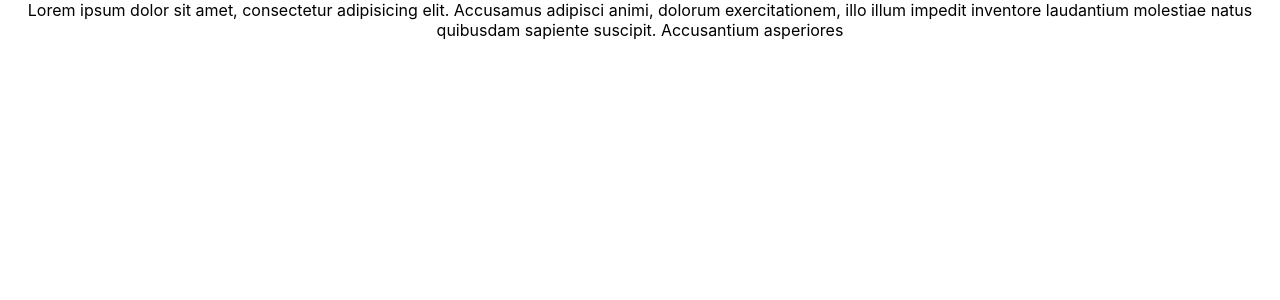
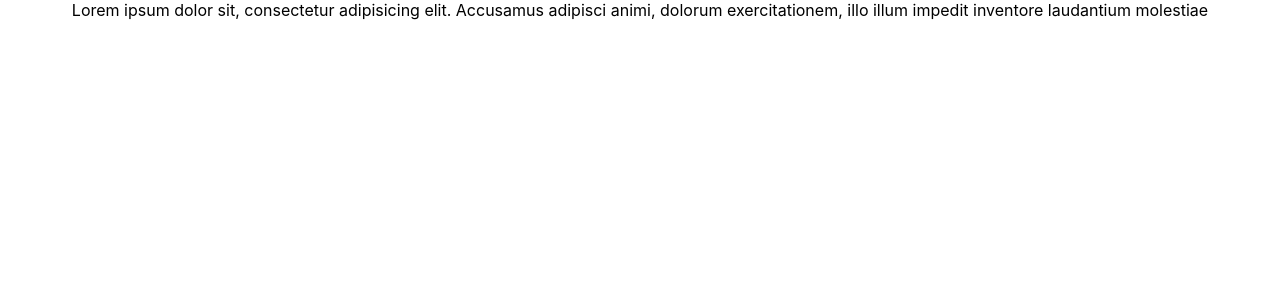
Before and after one commit to TheHaxy/InternshipReactApp, a React (Create React App) app: page / in a window 1280 px wide. Shown: the top 300 px of the page. Built offline with nearby package versions, Linux system fonts and the light colour scheme.

Commit message:
fix headerComponent

```diff
--- a/src/components/HeaderComponent/Header.jsx
+++ b/src/components/HeaderComponent/Header.jsx
@@ -4,8 +4,8 @@ import headerClasses from './Header.module.css'
 const Header = () => {
     return (
         <div className={headerClasses.header}>
-            Lorem ipsum dolor sit amet, consectetur adipisicing elit. Accusamus adipisci animi, dolorum exercitationem,
-            illo illum impedit inventore laudantium molestiae natus quibusdam sapiente suscipit. Accusantium asperiores
+            Lorem ipsum dolor sit, consectetur adipisicing elit. Accusamus adipisci animi, dolorum exercitationem,
+            illo illum impedit inventore laudantium molestiae
         </div>
     );
 };
```
